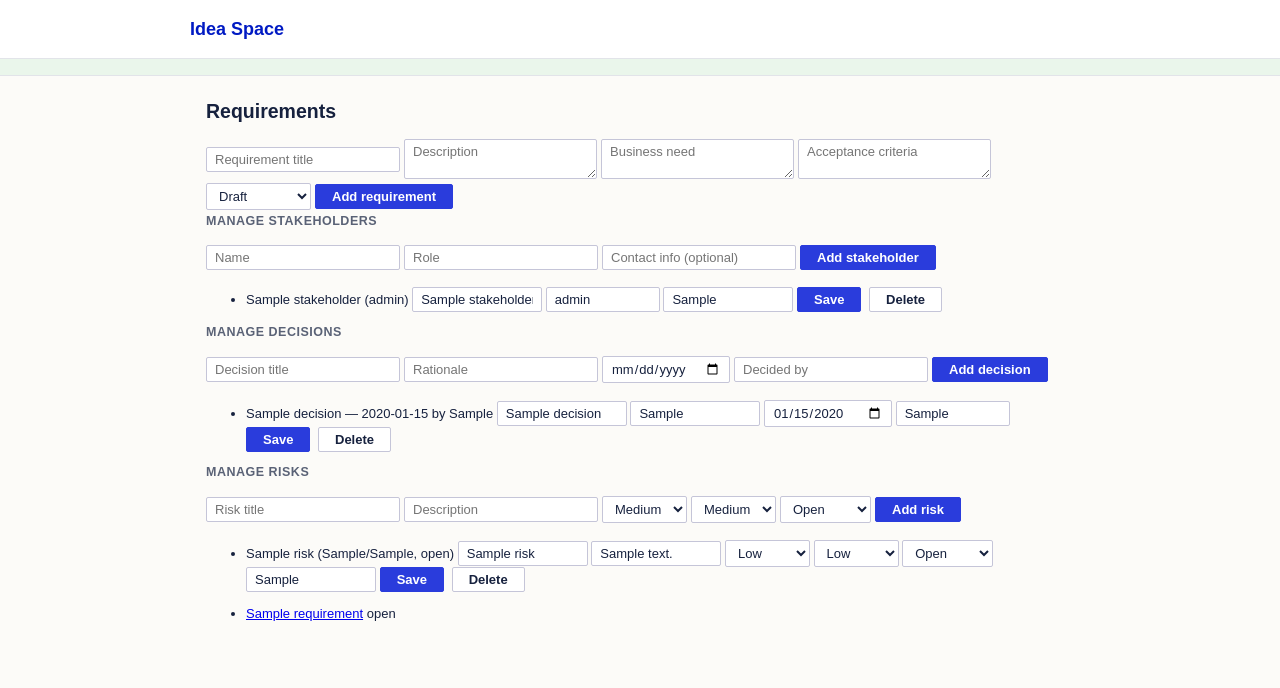
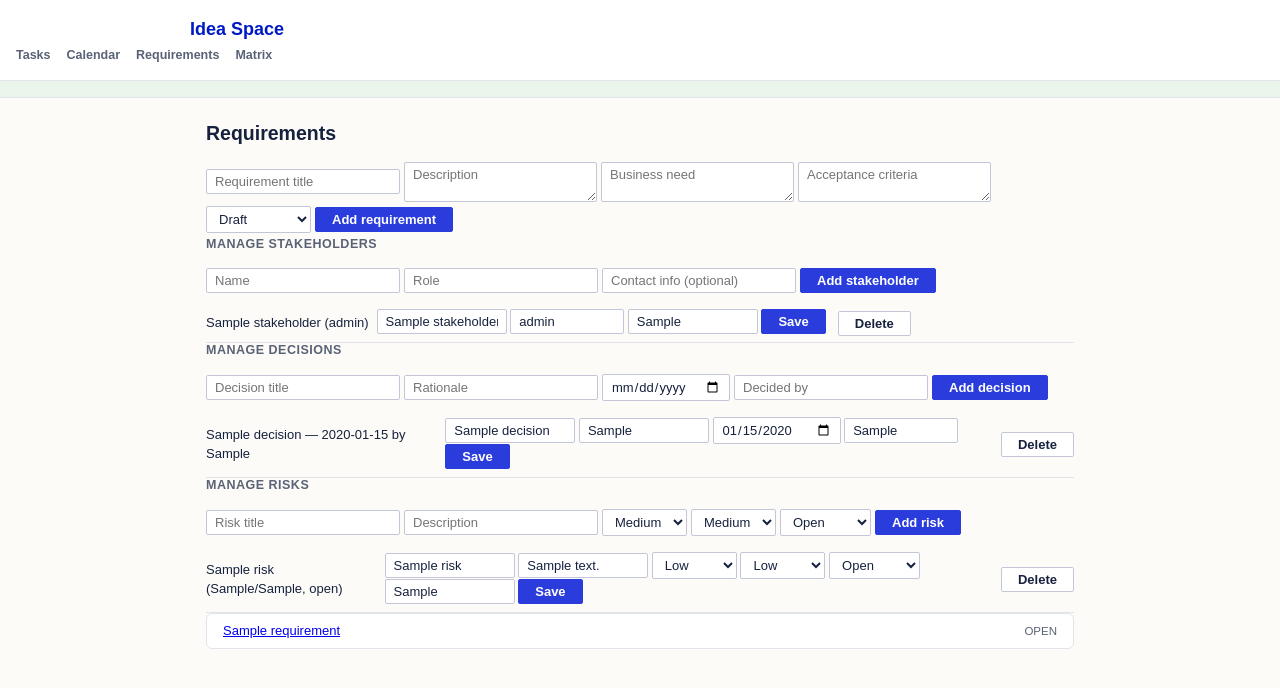
Before and after one commit to businessanalysisio/idea-space, a FastAPI app: page /requirements in a window 1280 px wide. Shown: the top 688 px of the page. Run offline with FastAPI, Linux system fonts and the light colour scheme; tables that the repository leaves empty hold one stand-in row (values such as "Sample post").

Commit message:
feat: add main navigation bar and SOL styling for BA entities
Co-Authored-By: Claude Haiku 4.5 <noreply@anthropic.com>

```diff
--- a/idea_space/app/static/app.css
+++ b/idea_space/app/static/app.css
@@ -292,3 +292,77 @@ form {
   margin: 0;
   padding: 0;
 }
+
+.main-nav {
+  display: flex;
+  gap: var(--space-md);
+  margin-top: var(--space-xs);
+}
+
+.main-nav a {
+  font-size: var(--font-size-label);
+  font-weight: 700;
+  color: var(--color-ink-500);
+  text-decoration: none;
+}
+
+.main-nav a:hover {
+  color: var(--color-primary);
+}
+
+.entity-manager-list {
+  list-style: none;
+  padding: 0;
+  margin: var(--space-sm) 0 0 0;
+}
+
+.entity-manager-list li {
+  display: flex;
+  align-items: center;
+  gap: var(--space-sm);
+  padding: var(--space-xs) 0;
+  border-bottom: 1px solid var(--color-line);
+}
+
+#requirement-list {
+  list-style: none;
+  margin: 0;
+  padding: 0;
+}
+
+.requirement {
+  display: flex;
+  justify-content: space-between;
+  align-items: center;
+  padding: var(--space-sm) var(--space-md);
+  margin-bottom: var(--space-xs);
+  background: var(--color-surface-white);
+  border: 1px solid var(--color-line);
+  border-radius: var(--radius-md);
+}
+
+.requirement-status {
+  font-size: var(--font-size-caption);
+  color: var(--color-ink-500);
+  text-transform: uppercase;
+}
+
+.matrix-table {
+  width: 100%;
+  border-collapse: collapse;
+}
+
+.matrix-table th, .matrix-table td {
+  border: 1px solid var(--color-line);
+  padding: var(--space-sm);
+  text-align: left;
+  font-size: var(--font-size-body);
+}
+
+.matrix-table th {
+  background: var(--color-surface-container-low);
+}
+
+.matrix-empty {
+  color: var(--color-ink-300);
+}
--- a/idea_space/app/templates/base.html
+++ b/idea_space/app/templates/base.html
@@ -7,7 +7,15 @@
   <link rel="stylesheet" href="/static/app.css">
 </head>
 <body>
-  <header class="app-header"><h1>Idea Space</h1></header>
+  <header class="app-header">
+    <h1>Idea Space</h1>
+    <nav class="main-nav">
+      <a href="/tasks">Tasks</a>
+      <a href="/calendar">Calendar</a>
+      <a href="/requirements">Requirements</a>
+      <a href="/matrix">Matrix</a>
+    </nav>
+  </header>
   <div hx-get="/reminders/due" hx-trigger="load" hx-swap="outerHTML" id="reminder-banner"></div>
   <main>{% block content %}{% endblock %}</main>
   <script src="/static/app.js"></script>
```
Also changed, not shown: idea_space/tests/test_navigation.py (added, +6 -0 lines).
